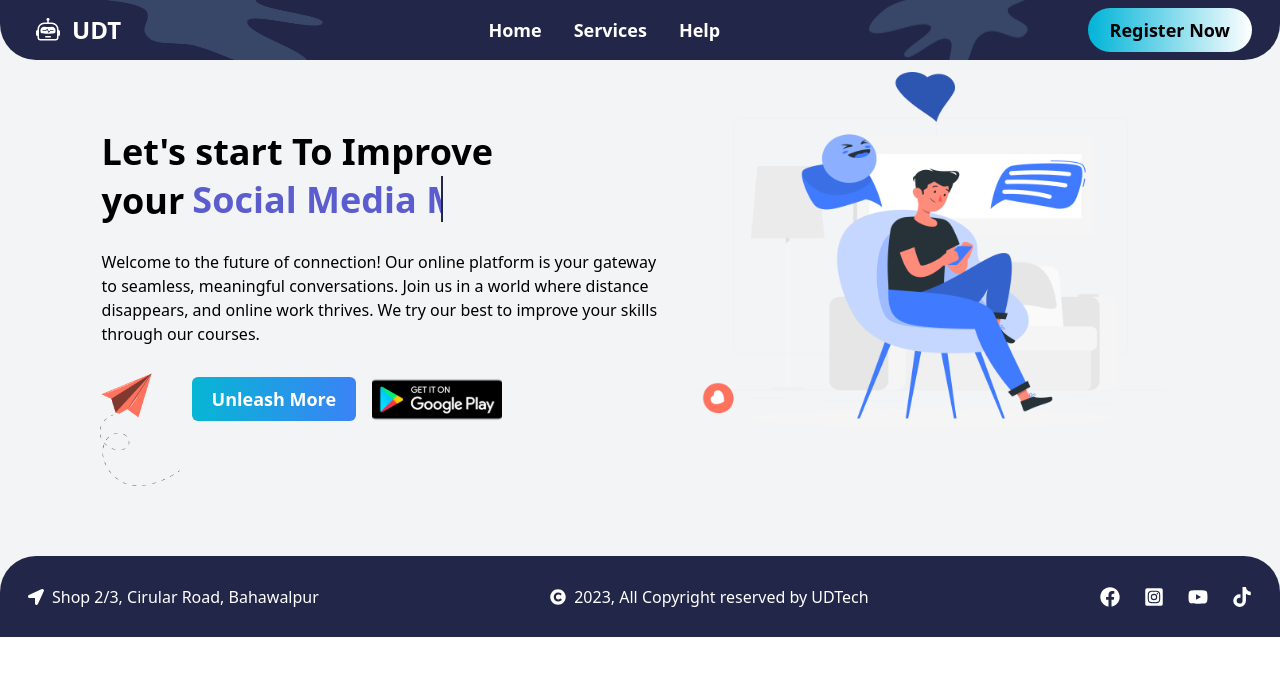
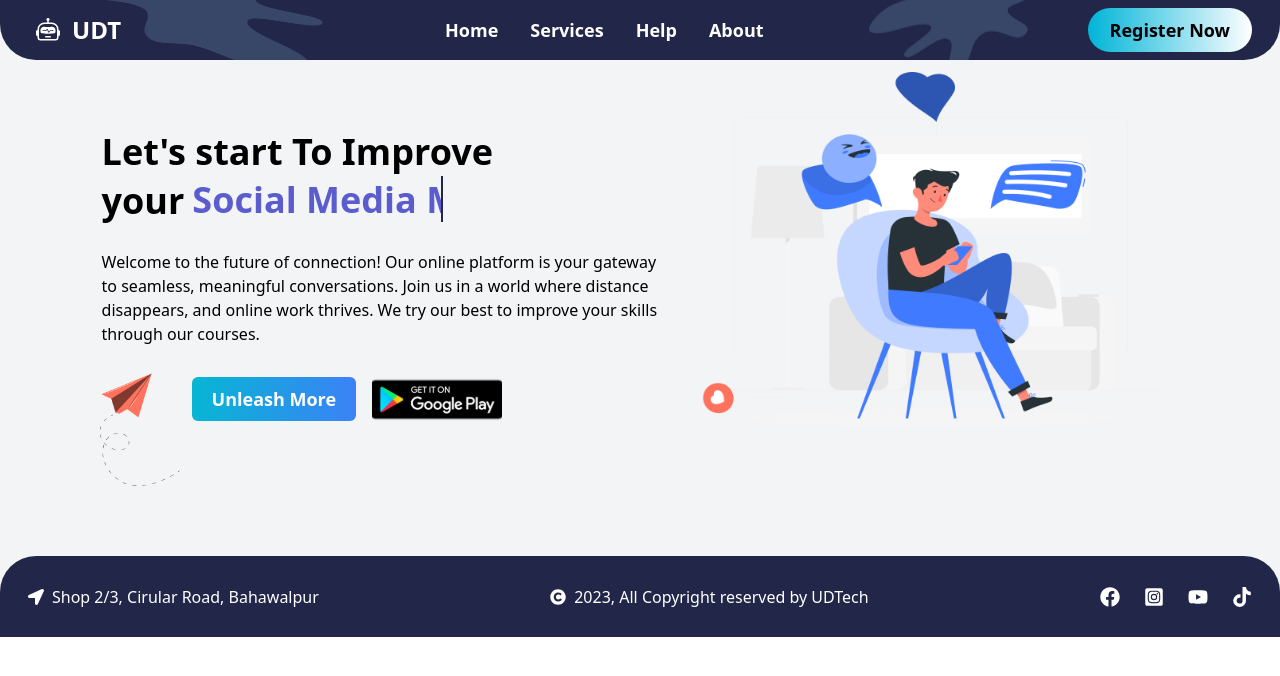
Before and after one commit to mhmAdmin1122/UDTech, a Next.js app: page / in a window 1280 px wide. Shown: the top 676 px of the page. Built offline with nearby package versions, Linux system fonts and the light colour scheme.

Commit message:
New Page About Added to NAVBAR oNLY

```diff
--- a/pages/Components/N/Navbar.tsx
+++ b/pages/Components/N/Navbar.tsx
@@ -39,6 +39,7 @@ const Navbar = () => {
                 <Link href="/"><li className='py-2'>Home</li></Link>
                 <Link href="/services"><li className='py-2'>Services</li></Link>
                 <Link href="/help"><li className='py-2'>Help</li></Link>
+                <Link href="/help"><li className='py-2'>About</li></Link>
             </ul>
 
             <Link href={'/register'} className='bg-gradient-to-r cursor-pointer from-[#00B4D8] to-[#fff] py-2 px-[22px] rounded-[61px] text-[#000] transition-all ease-in-out duration-1000 text-lg'>Register Now</Link>
```
